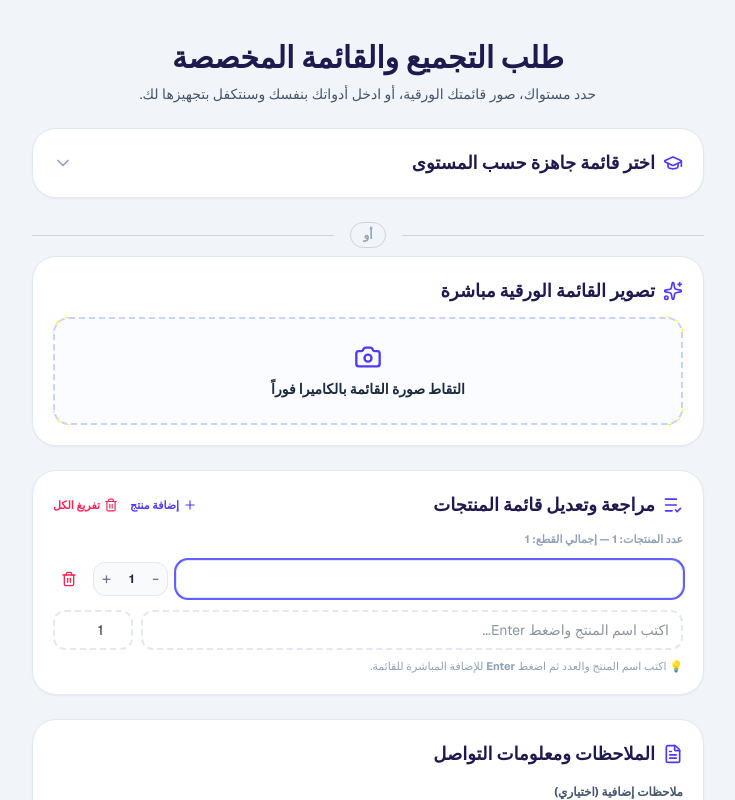
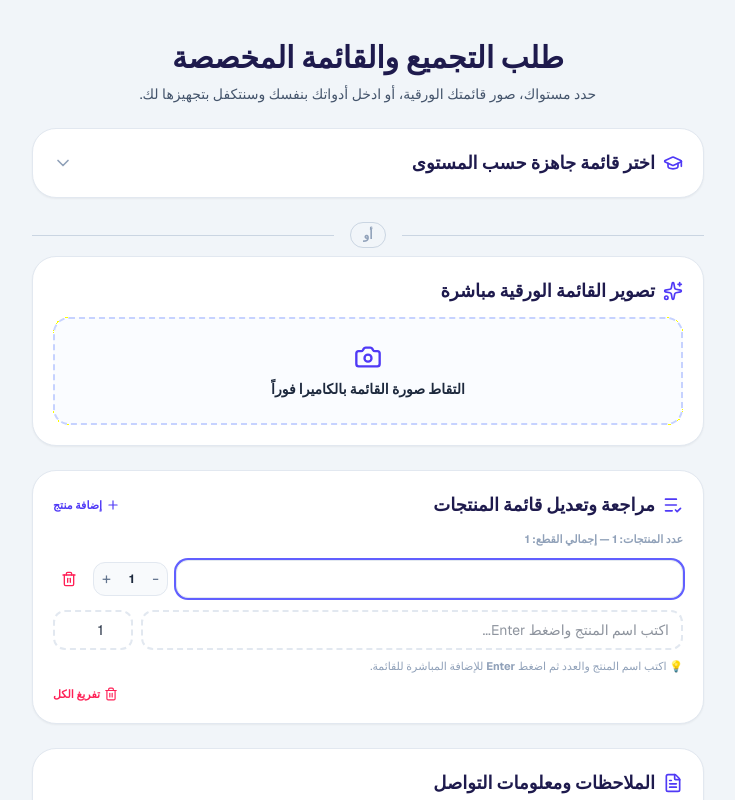
Before and after one commit to zdeunn/school-order, a Next.js app: page / in a window 1280 px wide. Both pictures are taken after a click on the button "إضافة منتج". Shown: the top 800 px of the page, without its empty margins (272-1007 px from the left). Built offline with nearby package versions, Linux system fonts and the light colour scheme.

Commit message:
fixing the add product way

```diff
--- a/app/page.tsx
+++ b/app/page.tsx
@@ -323,11 +323,10 @@ export default function CustomListOrderPage() {
     }
   };
 
-  // إضافة عنصر جديد فارغ في نهاية القائمة عبر أيقونة "+"
+  // إضافة عنصر جديد فارغ في بداية القائمة (أعلى العناصر الحالية) عبر أيقونة "+"
   const handleAddEmptyItem = () => {
-    const newIndex = items.length;
-    setItems((prev) => [...prev, { name: "", quantity: 1 }]);
-    setPendingFocusIndex(newIndex);
+    setItems((prev) => [{ name: "", quantity: 1 }, ...prev]);
+    setPendingFocusIndex(0);
   };
 
   const handleQuantityChange = (index: number, newQty: number) => {
@@ -521,7 +520,6 @@ export default function CustomListOrderPage() {
                 <ListCheck className="w-5 h-5 text-indigo-600" />
                 <span className="font-bold text-base sm:text-lg">مراجعة وتعديل قائمة المنتجات</span>
               </div>
-              <div className="flex items-center gap-3">
               <button
                 type="button"
                 onClick={handleAddEmptyItem}
@@ -529,16 +527,6 @@ export default function CustomListOrderPage() {
               >
                 <Plus className="w-3.5 h-3.5" /> إضافة منتج
               </button>
-                {items.length > 0 && (
-                  <button
-                    type="button"
-                    onClick={handleClearAllItems}
-                    className="text-[11px] font-semibold text-rose-500 hover:text-rose-700 flex items-center gap-1"
-                  >
-                    <Trash2 className="w-3.5 h-3.5" /> تفريغ الكل
-                  </button>
-                )}
-              </div>
             </div>
 
             {items.length > 0 && (
@@ -611,6 +599,18 @@ export default function CustomListOrderPage() {
                 />
               </div>
               <p className="text-[11px] text-slate-400">💡 اكتب اسم المنتج والعدد ثم اضغط <b>Enter</b> للإضافة المباشرة للقائمة.</p>
+
+              {items.length > 0 && (
+                <div className="flex justify-end pt-1">
+                  <button
+                    type="button"
+                    onClick={handleClearAllItems}
+                    className="text-[11px] font-semibold text-rose-500 hover:text-rose-700 flex items-center gap-1"
+                  >
+                    <Trash2 className="w-3.5 h-3.5" /> تفريغ الكل
+                  </button>
+                </div>
+              )}
             </div>
           </div>
 
```
Lines whose indentation alone changed are shown as unchanged.
